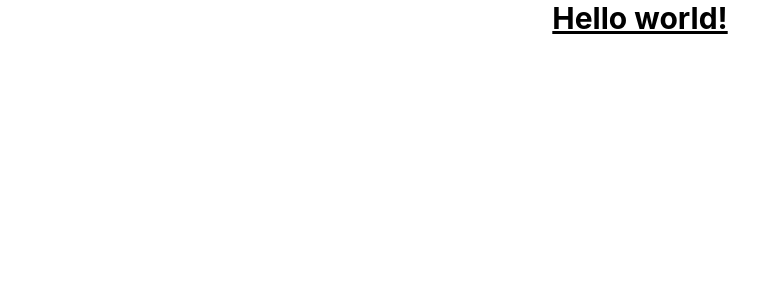
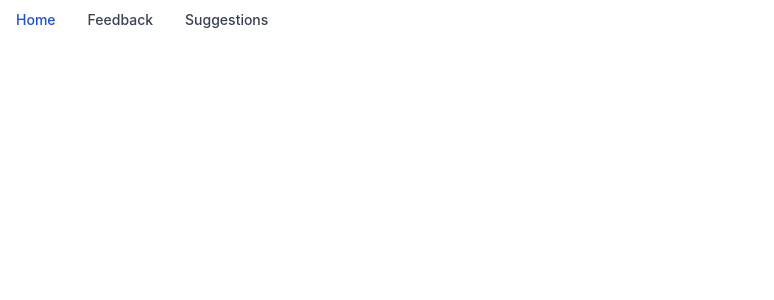
Before and after one commit to mirchandani-mohnish/Demain, a React (Create React App) app in the folder frontend/: page / in a window 1280 px wide. Shown: the top 300 px of the page, without its empty margins (0-774 px from the left). Built offline with nearby package versions, Linux system fonts and the light colour scheme.

Commit message:
Update: Initialisation

```diff
--- a/frontend/src/App.js
+++ b/frontend/src/App.js
@@ -1,10 +1,11 @@
 import logo from "./logo.svg";
 import "./App.css";
+import Navbar from "./components/Navbar";
 
 function App() {
   return (
     <div className="App">
-      <h1 className="text-3xl font-bold underline">Hello world!</h1>
+      <Navbar />
     </div>
   );
 }
--- /dev/null
+++ b/frontend/src/components/Feedback.jsx
@@ -0,0 +1,7 @@
+import React from "react";
+
+const Feedback = () => {
+  return <div></div>;
+};
+
+export default Feedback;
--- /dev/null
+++ b/frontend/src/components/Home.jsx
@@ -0,0 +1,7 @@
+import React from "react";
+
+const Home = () => {
+  return <div></div>;
+};
+
+export default Home;
--- /dev/null
+++ b/frontend/src/components/Navbar.jsx
@@ -0,0 +1,80 @@
+import React from "react";
+import "./css/Navbar.css";
+
+const Navbar = () => {
+  return (
+    <nav className="bg-white border-gray-200 w-20 px-2 sm:px-4 py-2.5 rounded dark:bg-gray-800">
+      <div className="container flex flex-wrap justify-between items-center mx-auto">
+        {/* <a href="https://flowbite.com" className="flex items-center">
+          <span className="self-center text-xl font-semibold whitespace-nowrap dark:text-white">
+            Flowbite
+          </span>
+        </a> */}
+        <button
+          data-collapse-toggle="mobile-menu"
+          type="button"
+          className="inline-flex items-center p-2 ml-3 text-sm text-gray-500 rounded-lg md:hidden hover:bg-gray-100 focus:outline-none focus:ring-2 focus:ring-gray-200 dark:text-gray-400 dark:hover:bg-gray-700 dark:focus:ring-gray-600"
+          aria-controls="mobile-menu"
+          aria-expanded="false"
+        >
+          <span className="sr-only">Open main menu</span>
+          <svg
+            className="w-6 h-6"
+            fill="currentColor"
+            viewBox="0 0 20 20"
+            xmlns="http://www.w3.org/2000/svg"
+          >
+            <path
+              fillRule="evenodd"
+              d="M3 5a1 1 0 011-1h12a1 1 0 110 2H4a1 1 0 01-1-1zM3 10a1 1 0 011-1h12a1 1 0 110 2H4a1 1 0 01-1-1zM3 15a1 1 0 011-1h12a1 1 0 110 2H4a1 1 0 01-1-1z"
+              clipRule="evenodd"
+            />
+          </svg>
+          <svg
+            className="hidden w-6 h-6"
+            fill="currentColor"
+            viewBox="0 0 20 20"
+            xmlns="http://www.w3.org/2000/svg"
+          >
+            <path
+              fillRule="evenodd"
+              d="M4.293 4.293a1 1 0 011.414 0L10 8.586l4.293-4.293a1 1 0 111.414 1.414L11.414 10l4.293 4.293a1 1 0 01-1.414 1.414L10 11.414l-4.293 4.293a1 1 0 01-1.414-1.414L8.586 10 4.293 5.707a1 1 0 010-1.414z"
+              clipRule="evenodd"
+            />
+          </svg>
+        </button>
+        <div className="hidden w-full md:block md:w-auto" id="mobile-menu">
+          <ul className="flex flex-col mt-4 md:flex-row md:space-x-8 md:mt-0 md:text-sm md:font-medium">
+            <li>
+              <a
+                href="#"
+                className="block py-2 pr-4 pl-3 text-white bg-blue-700 rounded md:bg-transparent md:text-blue-700 md:p-0 dark:text-white"
+                aria-current="page"
+              >
+                Home
+              </a>
+            </li>
+            <li>
+              <a
+                href="/feedback"
+                className="block py-2 pr-4 pl-3 text-gray-700 border-b border-gray-100 hover:bg-gray-50 md:hover:bg-transparent md:border-0 md:hover:text-blue-700 md:p-0 dark:text-gray-400 md:dark:hover:text-white dark:hover:bg-gray-700 dark:hover:text-white md:dark:hover:bg-transparent dark:border-gray-700"
+              >
+                Feedback
+              </a>
+            </li>
+            <li>
+              <a
+                href="/suggestions"
+                className="block py-2 pr-4 pl-3 text-gray-700 border-b border-gray-100 hover:bg-gray-50 md:hover:bg-transparent md:border-0 md:hover:text-blue-700 md:p-0 dark:text-gray-400 md:dark:hover:text-white dark:hover:bg-gray-700 dark:hover:text-white md:dark:hover:bg-transparent dark:border-gray-700"
+              >
+                Suggestions
+              </a>
+            </li>
+          </ul>
+        </div>
+      </div>
+    </nav>
+  );
+};
+
+export default Navbar;
--- /dev/null
+++ b/frontend/src/components/Suggestions.jsx
@@ -0,0 +1,7 @@
+import React from "react";
+
+const Suggestions = () => {
+  return <div></div>;
+};
+
+export default Suggestions;
```
Also changed, not shown: frontend/src/components/css/Navbar.css (added), 1 other file (tests, documents, lock files or other folders).
